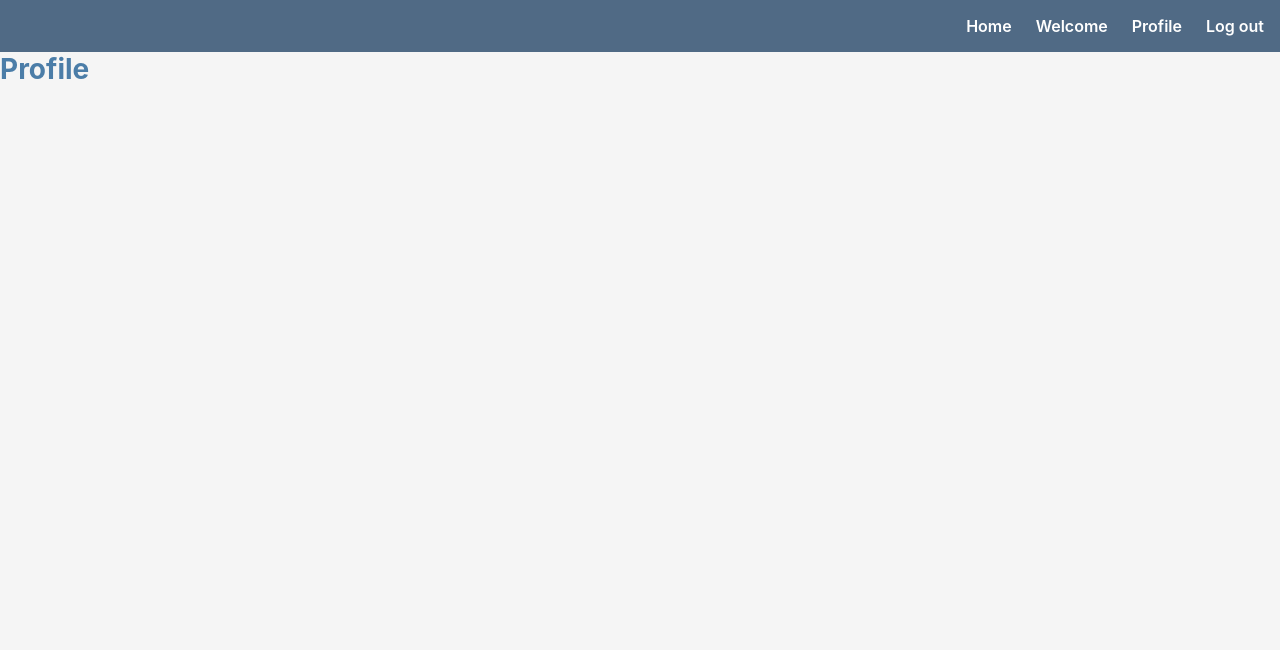
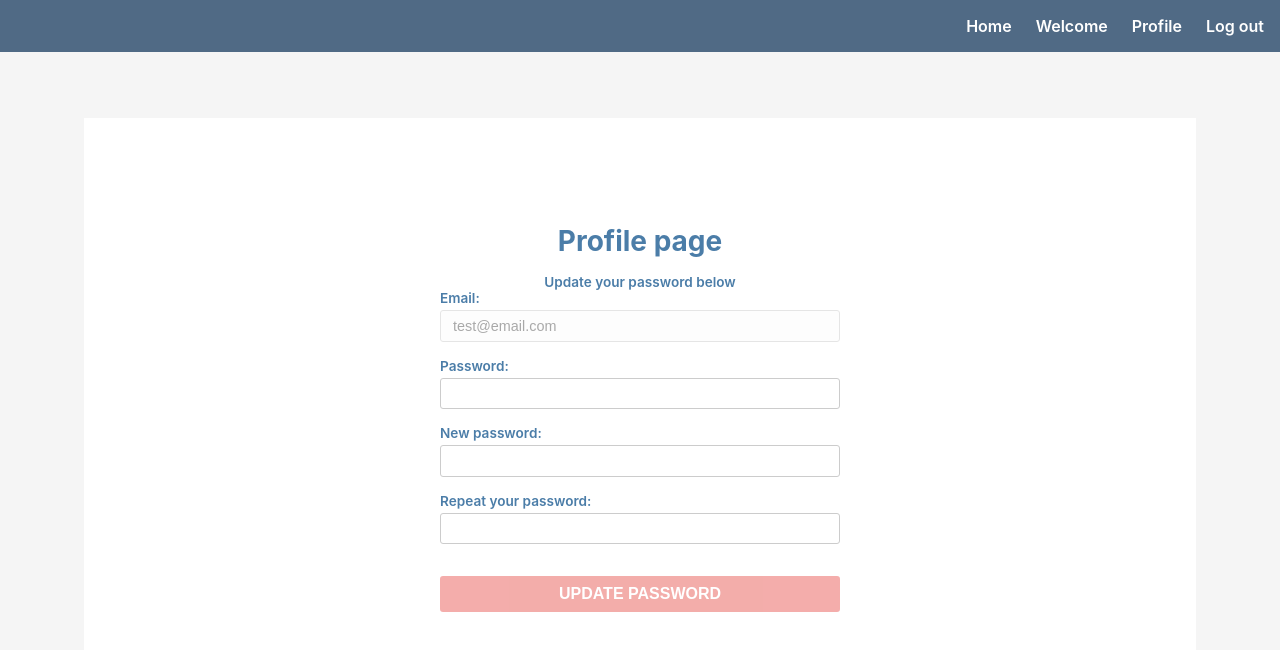
Before and after one commit to kelvinmanley/auth-app, a React (Create React App) app: page /profile in a window 1280 px wide. Shown: the top 650 px of the page. Built offline with nearby package versions, Linux system fonts and the light colour scheme.

Commit message:
feat: profile page

```diff
--- a/src/components/AuthModal/index.tsx
+++ b/src/components/AuthModal/index.tsx
@@ -1,7 +1,7 @@
 import { useMemo, useState } from "react";
-import "./style.scss";
 import { IProps, FormInputs } from "./interfaces";
 import { EMAIL_REGEX, PASSWORD_REGEX } from "../../regex-patterns";
+import "../../styles/modal.scss";
 
 /**
  * @param isLoginType
--- /dev/null
+++ b/src/components/UpdateModal/index.tsx
@@ -0,0 +1,101 @@
+import { useMemo, useState } from "react";
+import { FormInputs } from "./interfaces";
+import { PASSWORD_REGEX } from "../../regex-patterns";
+
+const UpdateModal: React.FC = () => {
+  const email = "test@email.com";
+  const [inputs, setInputs] = useState<FormInputs>({
+    password: "",
+    newPassword: "",
+    repeatPassword: "",
+  });
+
+  const validNewPassword = useMemo(
+    () => PASSWORD_REGEX.test(inputs.newPassword),
+    [inputs.newPassword]
+  );
+
+  const validRepeatPassword = useMemo(
+    () => inputs.repeatPassword === inputs.newPassword,
+    [inputs.repeatPassword, inputs.newPassword]
+  );
+
+  const validInputs =
+    validNewPassword && inputs.password.length > 0 && validRepeatPassword;
+
+  const handleChange = (event: { target: { name: string; value: string } }) => {
+    const name = event.target.name;
+    const value = event.target.value;
+    setInputs((values) => ({ ...values, [name]: value }));
+  };
+
+  const handleSubmit = (event: { preventDefault: () => void }) => {
+    event.preventDefault();
+    alert(inputs);
+    console.log(inputs);
+  };
+
+  return (
+    <div className="container borderless">
+      <div className="title">
+        <h1>Profile page</h1>
+      </div>
+      <p>Update your password below</p>
+
+      <form onSubmit={handleSubmit}>
+        <label>
+          <p>Email:</p>
+          <input disabled type="text" name="email" value={email} />
+        </label>
+
+        <label>
+          <p>Password:</p>
+          <input
+            type="password"
+            name="password"
+            value={inputs.password}
+            onChange={handleChange}
+          />
+        </label>
+
+        <label>
+          <p>New password:</p>
+          <input
+            type="password"
+            name="newPassword"
+            value={inputs.newPassword}
+            onChange={handleChange}
+          />
+          {!validNewPassword && inputs.newPassword.length > 0 && (
+            <p className="validation-prompt">
+              Password must contain at least one character and one special, and
+              be at least 4 characters long.
+            </p>
+          )}
+        </label>
+
+        <label>
+          <p>Repeat your password:</p>
+          <input
+            type="password"
+            name="repeatPassword"
+            value={inputs.repeatPassword}
+            onChange={handleChange}
+          />
+          {!validRepeatPassword && inputs.repeatPassword.length > 0 && (
+            <p className="validation-prompt">Passwords do not match.</p>
+          )}
+        </label>
+
+        <input
+          className="submit-button"
+          disabled={!validInputs}
+          type="submit"
+          value="Update password"
+        />
+      </form>
+    </div>
+  );
+};
+
+export default UpdateModal;
--- /dev/null
+++ b/src/components/UpdateModal/interfaces.ts
@@ -0,0 +1,7 @@
+interface FormInputs {
+  password: string;
+  newPassword: string;
+  repeatPassword: string;
+}
+
+export type { FormInputs };
--- a/src/pages/Home/index.tsx
+++ b/src/pages/Home/index.tsx
@@ -1,7 +1,7 @@
 import AuthModal from "../../components/AuthModal";
 import "../../styles/general.scss";
 
-const Home = () => {
+const Home: React.FC = () => {
   return (
     <div className="page-wrapper">
       <AuthModal isLoginType />
--- a/src/pages/Layout/index.tsx
+++ b/src/pages/Layout/index.tsx
@@ -4,7 +4,7 @@ import "./style.scss";
 import LogOutModal from "../../components/LogOutModal";
 import { useState } from "react";
 
-const Layout = () => {
+const Layout: React.FC = () => {
   const [logout, setLogout] = useState(false);
 
   const handleLogoutToggle = () => setLogout(!logout);
--- a/src/pages/PageNotFound/index.tsx
+++ b/src/pages/PageNotFound/index.tsx
@@ -1,6 +1,6 @@
 import { Link } from "react-router-dom";
 
-const PageNotFound = () => (
+const PageNotFound: React.FC = () => (
   <div className="page-wrapper">
     <div className="content-container">
       <h1>This page does not exist</h1>
--- a/src/pages/Profile/index.tsx
+++ b/src/pages/Profile/index.tsx
@@ -1,8 +1,13 @@
-const Profile = () => {
+import UpdateModal from "../../components/UpdateModal";
+import "../../styles/general.scss";
+
+const Home: React.FC = () => {
   return (
-    <>
-      <h1>Profile</h1>
-    </>
+    <div className="page-wrapper">
+      <div className="content-container mobile-slim-container">
+        <UpdateModal />
+      </div>
+    </div>
   );
 };
-export default Profile;
+export default Home;
--- a/src/pages/Welcome/index.tsx
+++ b/src/pages/Welcome/index.tsx
@@ -1,7 +1,7 @@
 import { Link } from "react-router-dom";
 import "../../styles/general.scss";
 
-const Welcome = () => {
+const Welcome: React.FC = () => {
   return (
     <div className="page-wrapper">
       <div className="content-container">
--- a/src/styles/general.scss
+++ b/src/styles/general.scss
@@ -13,7 +13,7 @@ body {
 .page-wrapper {
   display: flex;
   justify-content: center;
-  padding-top: 60px;
+  padding-top: 24px;
 
   @media only screen and (max-width: $layout-breakpoint-small) {
     padding-top: 0;
@@ -49,3 +49,15 @@ body {
     margin-top: 16px;
   }
 }
+
+.mobile-slim-container {
+  @media only screen and (max-width: $layout-breakpoint-small) {
+    align-items: center;
+    margin: 0;
+    min-width: 0;
+  }
+
+  @media only screen and (max-width: $layout-breakpoint-extra-small) {
+    padding: 0 16px;
+  }
+}
--- a/src/components/AuthModal/style.scss
+++ b/src/styles/modal.scss
@@ -1,7 +1,7 @@
-@import "../../../src//styles/breakpoints.scss";
-@import "../../../src//styles/colors.scss";
-@import "../../../src/styles/fonts.scss";
-@import "../../../src/styles/mixins.scss";
+@import "./breakpoints.scss";
+@import "./colors.scss";
+@import "./fonts.scss";
+@import "./mixins.scss";
 
 @include disabledButtonStyle;
 
@@ -23,6 +23,7 @@ label {
   display: flex;
   flex-direction: column;
   gap: 0.25rem;
+  text-align: left;
 }
 
 .container {
@@ -60,8 +61,13 @@ label {
   font-size: 0.7rem;
   font-weight: 400;
   max-width: 400px;
+  text-align: left;
 
   @media only screen and (max-width: $layout-breakpoint-small) {
     max-width: none;
   }
 }
+
+.borderless {
+  border: none;
+}
```
Also changed, not shown: public/index.html (+0 -23 lines).
